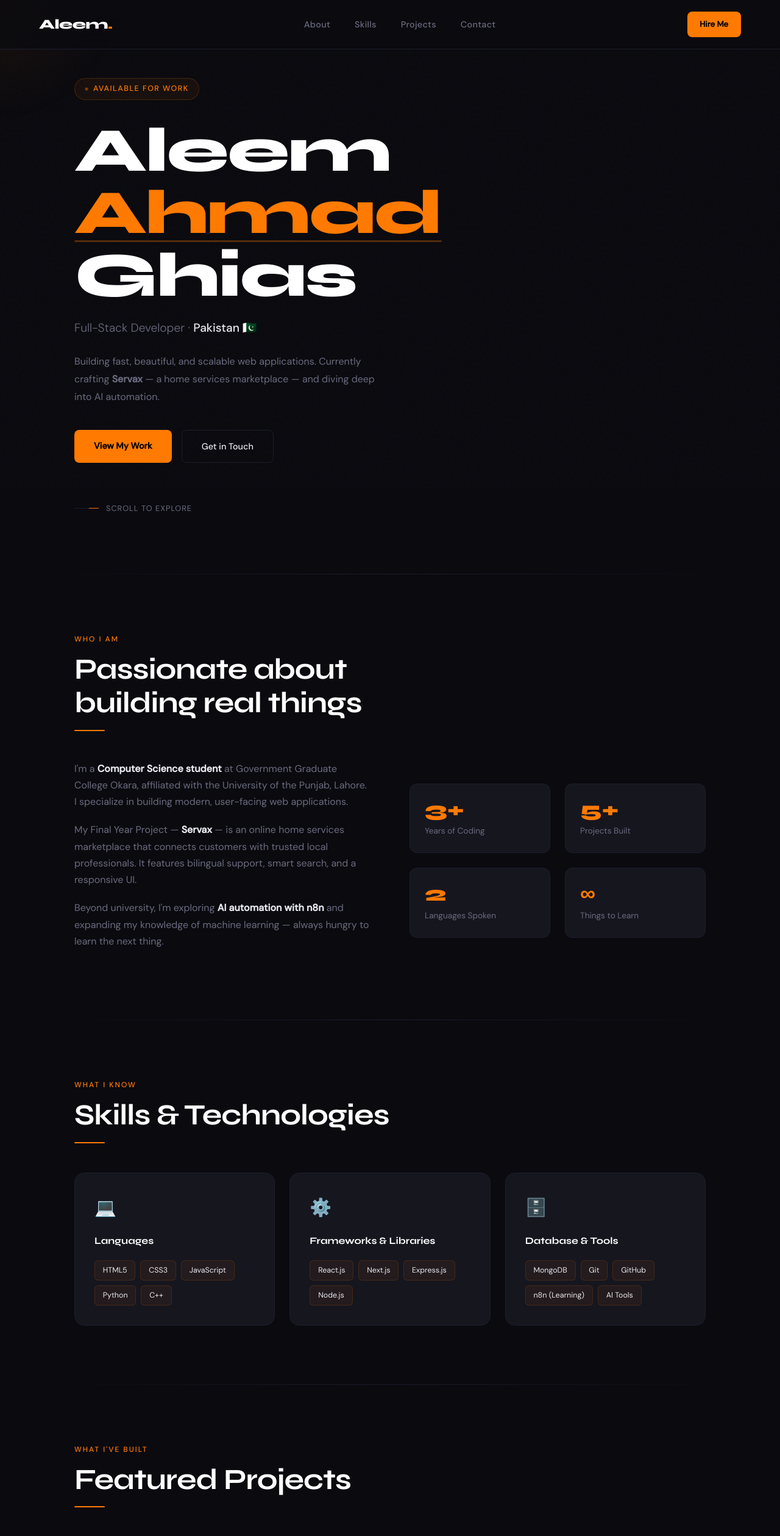
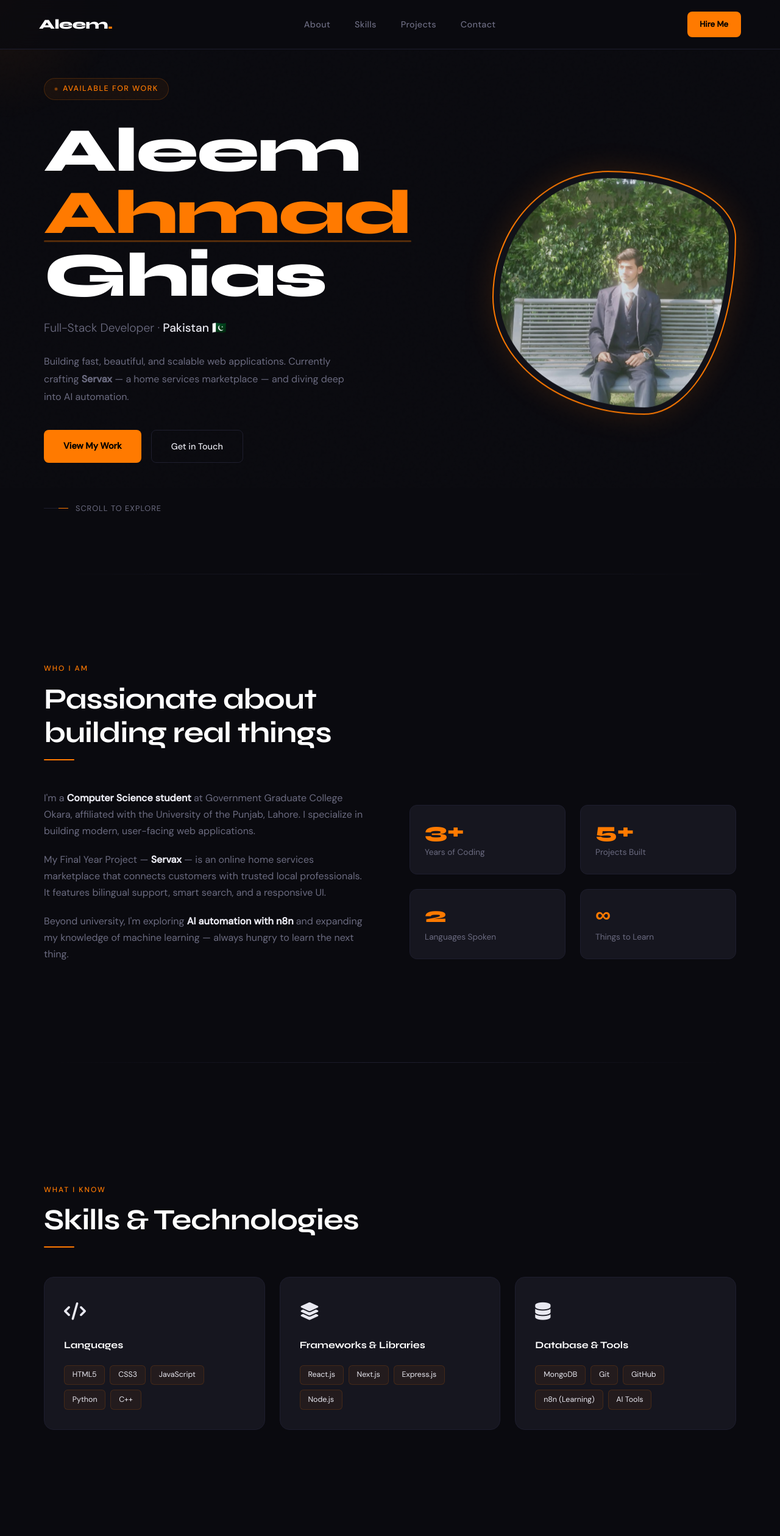
Before and after one commit to Aleem-Ahmad/Aeem-Potfoio-Website, a plain HTML site: page index.html in a window 1280 px wide. Shown: the top 2519 px of the page at 61% size. Drawn offline with Linux system fonts and the light colour scheme.

Commit message:
Enhance portfolio design with profile pic, icons, and scroll snapping

```diff
--- a/index.html
+++ b/index.html
@@ -4,7 +4,10 @@
   <meta charset="UTF-8" />
   <meta name="viewport" content="width=device-width, initial-scale=1.0"/>
   <title>Aleem Ahmad Ghias — Portfolio</title>
+  <link rel="icon" type="image/jpeg" href="assets/gitooogoo.jpeg"/>
   <link href="https://fonts.googleapis.com/css2?family=Syne:wght@400;600;700;800&family=DM+Sans:ital,wght@0,300;0,400;0,500;1,300&display=swap" rel="stylesheet"/>
+  <!-- Font Awesome -->
+  <link rel="stylesheet" href="https://cdnjs.cloudflare.com/ajax/libs/font-awesome/6.5.1/css/all.min.css"/>
   <style>
     :root {
       --bg: #0a0a0f;
@@ -21,7 +24,10 @@
 
     *, *::before, *::after { box-sizing: border-box; margin: 0; padding: 0; }
 
-    html { scroll-behavior: smooth; }
+    html {
+      scroll-behavior: smooth;
+      scroll-snap-type: y mandatory;
+    }
 
     body {
       background: var(--bg);
@@ -114,18 +120,51 @@
     section {
       position: relative;
       z-index: 2;
-      max-width: 1100px;
+      max-width: 1200px;
       margin: 0 auto;
       padding: 6rem 2rem;
+      min-height: 100vh;
+      display: flex;
+      flex-direction: column;
+      justify-content: center;
+      scroll-snap-align: start;
     }
 
     /* ── HERO ── */
     #hero {
-      min-height: 100vh;
+      padding-top: 8rem;
+      display: grid;
+      grid-template-columns: 1fr 400px;
+      gap: 4rem;
+      align-items: center;
+    }
+
+    .hero-content {
       display: flex;
       flex-direction: column;
       justify-content: center;
-      padding-top: 8rem;
+    }
+
+    .hero-image-container {
+      position: relative;
+      animation: fadeUp 1s 0.2s ease both;
+    }
+
+    .hero-image {
+      width: 100%;
+      aspect-ratio: 1;
+      border-radius: 30% 70% 70% 30% / 30% 30% 70% 70%;
+      background: var(--surface);
+      border: 2px solid var(--orange);
+      object-fit: cover;
+      padding: 10px;
+      animation: morph 8s ease-in-out infinite, float 6s ease-in-out infinite;
+      box-shadow: 0 0 50px var(--orange-glow);
+    }
+
+    @keyframes morph {
+      0%, 100% { border-radius: 30% 70% 70% 30% / 30% 30% 70% 70%; }
+      50% { border-radius: 50% 50% 33% 67% / 55% 27% 73% 45%; }
     }
 
     .hero-tag {
@@ -701,6 +740,17 @@
     }
 
     /* ── RESPONSIVE ── */
+    @media (max-width: 992px) {
+      #hero {
+        grid-template-columns: 1fr;
+        text-align: center;
+        padding-top: 10rem;
+      }
+      .hero-content { align-items: center; }
+      .hero-image-container { order: -1; max-width: 300px; margin: 0 auto; }
+      .hero-tag { margin-inline: auto; }
+    }
+
     @media (max-width: 768px) {
       nav { padding: 1rem 1.5rem; }
       .nav-links { display: none; }
@@ -732,6 +782,7 @@
 
   <!-- HERO -->
   <section id="hero">
+    <div class="hero-content">
       <div class="hero-tag">Available for work</div>
       <h1 class="hero-name">
         Aleem<br/>
@@ -749,6 +800,10 @@
       <div class="hero-scroll">
         <div class="scroll-line"></div>
         Scroll to explore
+      </div>
+    </div>
+    <div class="hero-image-container">
+      <img src="assets/gitooogoo.jpeg" alt="Aleem Ahmad" class="hero-image">
     </div>
   </section>
 
@@ -799,7 +854,7 @@
     </div>
     <div class="skills-grid reveal">
       <div class="skill-group">
-        <div class="skill-group-icon">💻</div>
+        <div class="skill-group-icon text-orange"><i class="fa-solid fa-code"></i></div>
         <div class="skill-group-title">Languages</div>
         <div class="skill-tags">
           <span class="skill-tag">HTML5</span>
@@ -810,7 +865,7 @@
         </div>
       </div>
       <div class="skill-group">
-        <div class="skill-group-icon">⚙️</div>
+        <div class="skill-group-icon text-orange"><i class="fa-solid fa-layer-group"></i></div>
         <div class="skill-group-title">Frameworks & Libraries</div>
         <div class="skill-tags">
           <span class="skill-tag">React.js</span>
@@ -820,7 +875,7 @@
         </div>
       </div>
       <div class="skill-group">
-        <div class="skill-group-icon">🗄️</div>
+        <div class="skill-group-icon text-orange"><i class="fa-solid fa-database"></i></div>
         <div class="skill-group-title">Database & Tools</div>
         <div class="skill-tags">
           <span class="skill-tag">MongoDB</span>
@@ -904,23 +959,23 @@
         <p>I'm open to freelance projects, collaborations, or just a good conversation about tech. Feel free to reach out!</p>
         <div class="contact-links">
           <a href="mailto:aleemahmadghias@gmail.com" class="contact-link">
-            <div class="contact-link-icon">✉️</div>
+            <div class="contact-link-icon"><i class="fa-solid fa-envelope"></i></div>
             aleemahmadghias@gmail.com
           </a>
           <a href="https://www.linkedin.com/in/aleem-ahmad-ghias-undefined-70094a404" target="_blank" class="contact-link">
-            <div class="contact-link-icon">💼</div>
+            <div class="contact-link-icon"><i class="fa-brands fa-linkedin"></i></div>
             linkedin.com/in/aleem-ahmad-ghias
           </a>
           <a href="https://www.facebook.com/aleem.ahmed.944?mibextid=ZbWKwL" target="_blank" class="contact-link">
-            <div class="contact-link-icon">📘</div>
+            <div class="contact-link-icon"><i class="fa-brands fa-facebook"></i></div>
             facebook.com/aleem.ahmed.944
           </a>
           <a href="https://www.instagram.com/aleem.ahmad.ghias?igsh=NngyeWh4NzVwZjNo" target="_blank" class="contact-link">
-            <div class="contact-link-icon">📸</div>
+            <div class="contact-link-icon"><i class="fa-brands fa-instagram"></i></div>
             instagram.com/aleem.ahmad.ghias
           </a>
           <a href="https://www.tiktok.com/@no.nick.name1925?_t=8ji5gNGlkuN&_r=1" target="_blank" class="contact-link">
-            <div class="contact-link-icon">🎵</div>
+            <div class="contact-link-icon"><i class="fa-brands fa-tiktok"></i></div>
             tiktok.com/@no.nick.name1925
           </a>
         </div>
```
Also changed, not shown: assets/gitooogoo.jpeg (added). Lines whose indentation alone changed are shown as unchanged.
